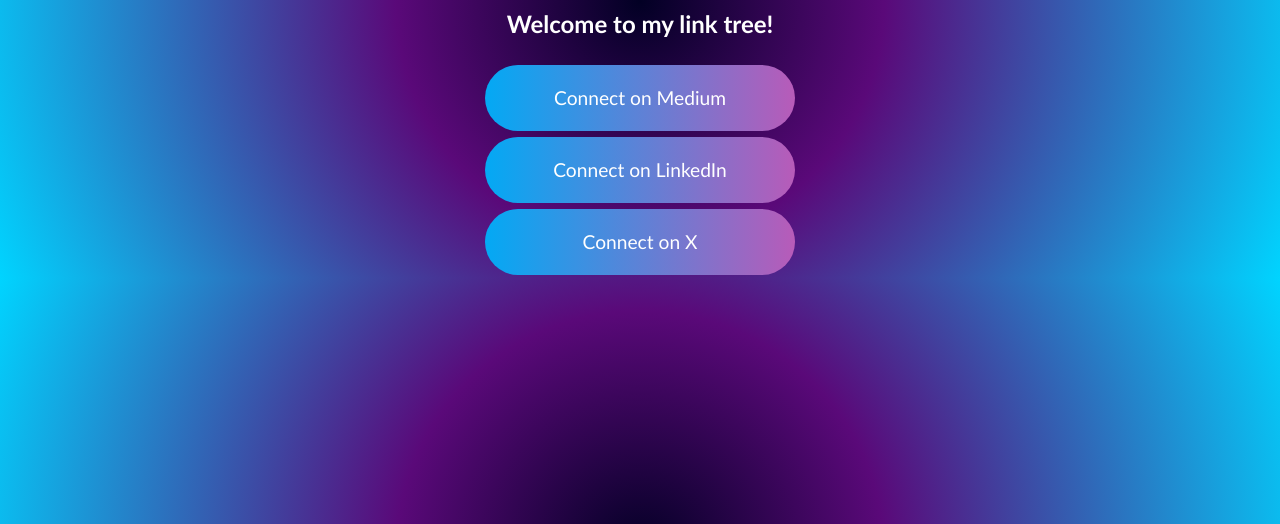
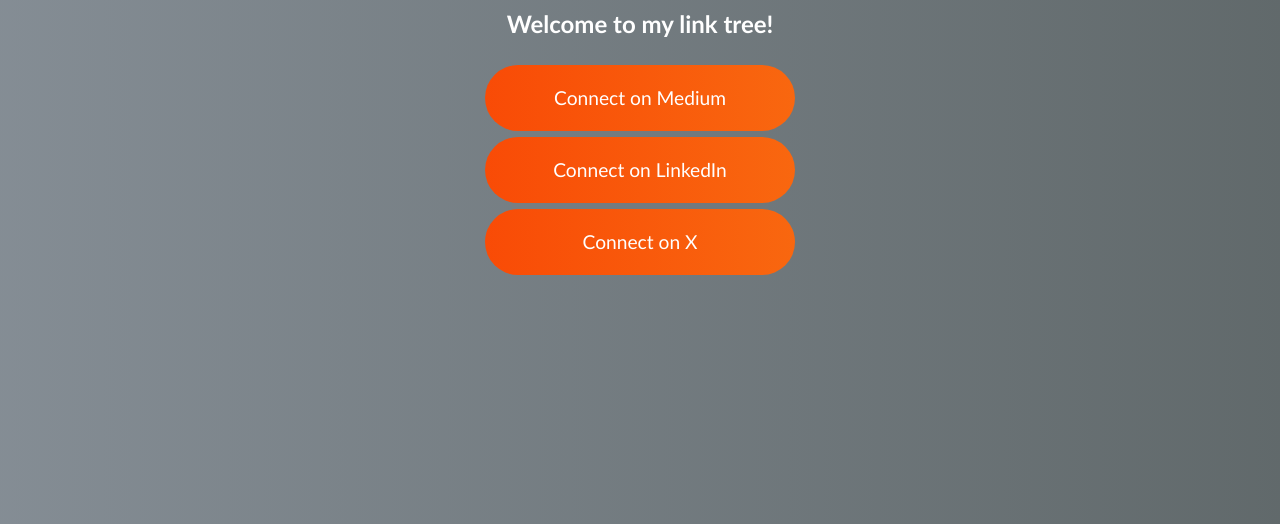
Before and after one commit to AP-Moose/Basic-Link-Tree, a plain HTML site: page index.html in a window 1280 px wide. Shown: the part 276-800 px from the top of the page. Drawn offline with Linux system fonts and the light colour scheme.

Commit message:
Update style.css
update to bg and button bg

```diff
--- a/style.css
+++ b/style.css
@@ -1,6 +1,7 @@
 body {
-    background: rgb(2,0,36);
-    background: radial-gradient(circle, rgba(2,0,36,1) 0%, rgba(90,9,121,1) 35%, rgba(0,212,255,1) 100%);
+    background: hsla(208, 7%, 55%, 1);
+
+background: linear-gradient(90deg, hsla(208, 7%, 55%, 1) 0%, hsla(191, 5%, 40%, 1) 100%);
     font-family: Trebuchet MS;
     color: white;
     text-align: center;
@@ -40,7 +41,7 @@ a {
     height: 3.5rem;
     line-height: 3.5rem;
     text-align: center;
-    background: linear-gradient(90deg, #03a9f4, #f441a5, #ffeb3b, #03a9f4);
+    background: linear-gradient(90deg, hsla(17, 95%, 50%, 1) 0%, hsla(42, 94%, 57%, 1) 100%);
     background-size: 300%;
     border-radius: 30px;
     z-index: 1;
@@ -69,7 +70,7 @@ a:before {
     right: -5px;
     bottom: -5px;
     z-index: -1;
-    background: linear-gradient(90deg, #03a9f4, #f441a5, #ffeb3b, #03a9f4);
+    background: linear-gradient(90deg, hsla(17, 95%, 50%, 1) 0%, hsla(42, 94%, 57%, 1) 100%);
     background-size: 400%;
     border-radius: 35px;
     transition: 1s;
@@ -80,5 +81,5 @@ a:hover::before {
 }
 
 a:active {
-    background: linear-gradient(32deg, #03a9f4, #f441a5, #ffeb3b, #03a9f4);
+    background: linear-gradient(90deg, hsla(17, 95%, 50%, 1) 0%, hsla(42, 94%, 57%, 1) 100%);
 }
```
